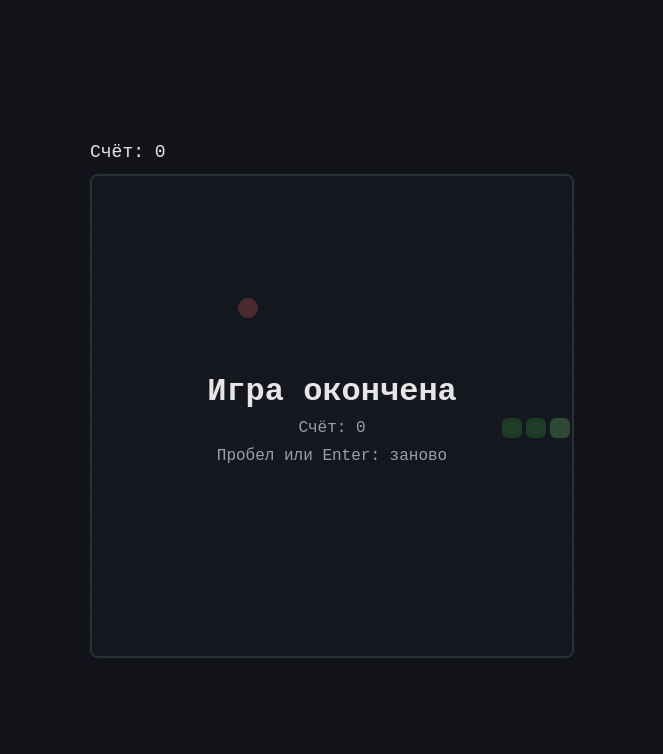
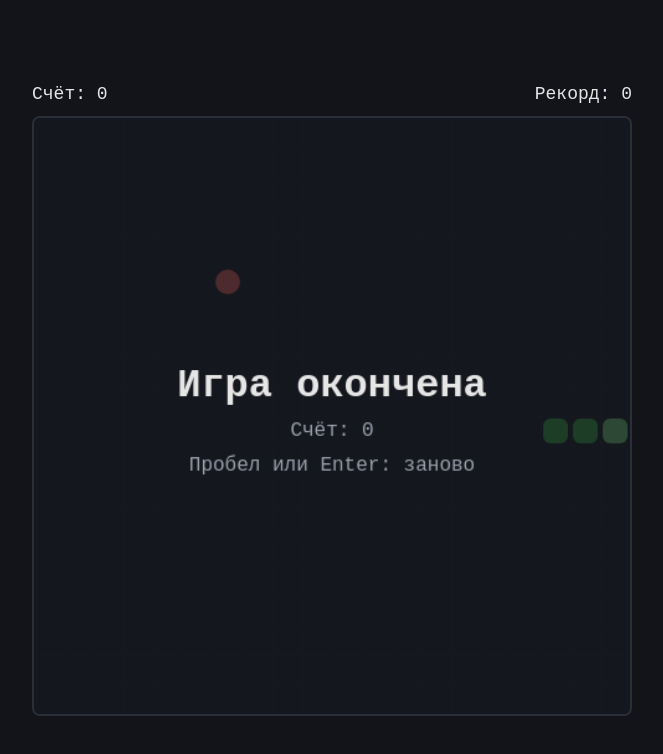
Before and after one commit to balabandev/snake-game, a plain HTML site: page index.html in a window 1280 px wide. Shown: the whole page, without its empty margins (308-971 px from the left). Drawn offline with Linux system fonts and the light colour scheme.

Commit message:
Added adaptivity and some new abilities

```diff
--- a/index.html
+++ b/index.html
@@ -9,7 +9,10 @@
 </head>
 <body>
     <main class="game">
-        <div class="hud">Счёт: <span id="score">0</span></div>
+        <div class="hud">
+        <span>Счёт: <span id="score">0</span></span>
+        <span>Рекорд: <span id="high-score">0</span></span>
+        </div>
         <canvas id="game-canvas"></canvas>
     </main>
     <script type="module" src="src/main.js"></script>
--- a/src/config.js
+++ b/src/config.js
@@ -3,23 +3,46 @@ export const CONFIG = {
   CELL_SIZE: 24,
   CELL_PADDING: 2,
   CELL_RADIUS: 6,
+
   TICK_MS: 120,
+  MIN_TICK_MS: 60,
+  SPEED_STEP_MS: 3,
+  MAX_FRAME_MS: 250,
+
   INITIAL_SNAKE_LENGTH: 3,
   POINTS_PER_FOOD: 1,
+  MAX_QUEUED_TURNS: 2,
+
+  STORAGE_KEY_HIGH_SCORE: 'snake:highScore',
+
+  STATUS: {
+    PLAYING: 'playing',
+    PAUSED: 'paused',
+    GAME_OVER: 'game_over',
+    WON: 'won',
+  },
+
   DIRECTIONS: {
-    UP:    { x: 0,  y: -1 },
-    DOWN:  { x: 0,  y: 1 },
-    LEFT:  { x: -1, y: 0 },
-    RIGHT: { x: 1,  y: 0 },
+    UP: { x: 0, y: -1 },
+    DOWN: { x: 0, y: 1 },
+    LEFT: { x: -1, y: 0 },
+    RIGHT: { x: 1, y: 0 },
   },
-    MAX_QUEUED_TURNS: 2,
+
   KEY_BINDINGS: {
     ArrowUp: 'UP', KeyW: 'UP',
     ArrowDown: 'DOWN', KeyS: 'DOWN',
     ArrowLeft: 'LEFT', KeyA: 'LEFT',
     ArrowRight: 'RIGHT', KeyD: 'RIGHT',
   },
-    MAX_FRAME_MS: 250,
+  RESTART_KEYS: ['Space', 'Enter'],
+  PAUSE_KEYS: ['KeyP', 'Escape'],
+
+  FONT: {
+    TITLE: 'bold 32px monospace',
+    HINT: '16px monospace',
+  },
+
   COLORS: {
     BACKGROUND: '#1b1e27',
     GRID: '#242834',
@@ -30,14 +53,4 @@ export const CONFIG = {
     TEXT: '#e6e6e6',
     TEXT_MUTED: '#9aa0ad',
   },
-    STATUS: {
-        PLAYING: 'playing',
-        GAME_OVER: 'game_over',
-        WON: 'won',
-    },
-    RESTART_KEYS: ['Enter', 'Space'],
-    FONT: {
-        TITLE: 'bold 32px monospace',
-        HINT: '16px monospace',
-    },
-}
+};
--- a/src/game.js
+++ b/src/game.js
@@ -34,6 +34,30 @@ export class Game {
       score: this.#score,
       status: this.#status,
     };
+  }
+
+  get tickMs() {
+    const { TICK_MS, MIN_TICK_MS, SPEED_STEP_MS } = CONFIG;
+    return Math.max(MIN_TICK_MS, TICK_MS - this.#score * SPEED_STEP_MS);
+  }
+
+  restart() {
+    const { GAME_OVER, WON } = CONFIG.STATUS;
+    if (this.#status === GAME_OVER || this.#status === WON) this.reset();
+  }
+
+  pause() {
+    if (this.#status === CONFIG.STATUS.PLAYING) {
+      this.#status = CONFIG.STATUS.PAUSED;
+    }
+  }
+
+  togglePause() {
+    if (this.#status === CONFIG.STATUS.PAUSED) {
+      this.#status = CONFIG.STATUS.PLAYING;
+    } else {
+      this.pause();
+    }
   }
 
   turn(direction) {
--- /dev/null
+++ b/src/hud.js
@@ -0,0 +1,22 @@
+export class Hud {
+  #scoreElement;
+  #highScoreElement;
+  #score = null;
+  #highScore = null;
+
+  constructor() {
+    this.#scoreElement = document.getElementById('score');
+    this.#highScoreElement = document.getElementById('high-score');
+  }
+
+  update(score, highScore) {
+    if (score !== this.#score) {
+      this.#scoreElement.textContent = score;
+      this.#score = score;
+    }
+    if (highScore !== this.#highScore) {
+      this.#highScoreElement.textContent = highScore;
+      this.#highScore = highScore;
+    }
+  }
+}
--- a/src/input.js
+++ b/src/input.js
@@ -3,22 +3,28 @@ import { CONFIG } from './config.js';
 export class Input {
   #onDirection;
   #onRestart;
+  #onPause;
 
-  constructor({ onDirection, onRestart }) {
+  constructor({ onDirection, onRestart, onPause }) {
     this.#onDirection = onDirection;
     this.#onRestart = onRestart;
+    this.#onPause = onPause;
     window.addEventListener('keydown', this.#handleKeyDown);
   }
 
   #handleKeyDown = (event) => {
-    const directionName = CONFIG.KEY_BINDINGS[event.code];
-    const isRestartKey = CONFIG.RESTART_KEYS.includes(event.code);
-    if (!directionName && !isRestartKey) return;
+    const { code } = event;
+    const directionName = CONFIG.KEY_BINDINGS[code];
+    const isRestartKey = CONFIG.RESTART_KEYS.includes(code);
+    const isPauseKey = CONFIG.PAUSE_KEYS.includes(code);
+    if (!directionName && !isRestartKey && !isPauseKey) return;
 
-    event.preventDefault();
+    event.preventDefault(); // стрелки и пробел не должны скроллить страницу
     if (event.repeat) return;
 
-    if (isRestartKey) {
+    if (isPauseKey) {
+      this.#onPause();
+    } else if (isRestartKey) {
       this.#onRestart();
     } else {
       this.#onDirection(CONFIG.DIRECTIONS[directionName]);
--- a/src/main.js
+++ b/src/main.js
@@ -1,40 +1,49 @@
 import { CONFIG } from './config.js';
+import { Game } from './game.js';
+import { Hud } from './hud.js';
+import { Input } from './input.js';
 import { Renderer } from './renderer.js';
-import { Game } from './game.js';
-import { Input } from './input.js';
+import { loadHighScore, saveHighScore } from './storage.js';
 
-const canvas = document.getElementById('game-canvas');
-const renderer = new Renderer(canvas);
+const renderer = new Renderer(document.getElementById('game-canvas'));
+const hud = new Hud();
 const game = new Game();
-const scoreElement = document.getElementById('score');
-let displayedScore = 0;
+let highScore = loadHighScore();
+
 new Input({
   onDirection: (direction) => game.turn(direction),
-  onRestart: () => {
-    if (game.state.status !== CONFIG.STATUS.PLAYING) game.reset();
-  },
+  onRestart: () => game.restart(),
+  onPause: () => game.togglePause(),
+});
+
+document.addEventListener('visibilitychange', () => {
+  if (document.hidden) game.pause();
 });
 
 let lastTime = performance.now();
 let accumulator = 0;
+
+function updateHighScore(score) {
+  if (score <= highScore) return;
+  highScore = score;
+  saveHighScore(highScore);
+}
 
 function frame(now) {
   const delta = Math.min(now - lastTime, CONFIG.MAX_FRAME_MS);
   lastTime = now;
   accumulator += delta;
 
-  while (accumulator >= CONFIG.TICK_MS) {
+  while (accumulator >= game.tickMs) {
+    accumulator -= game.tickMs;
     game.tick();
-    accumulator -= CONFIG.TICK_MS;
   }
 
-    const { score } = game.state;
-  if (score !== displayedScore) {
-    scoreElement.textContent = score;
-    displayedScore = score;
-  }
+  const state = game.state;
+  updateHighScore(state.score);
+  hud.update(state.score, highScore);
+  renderer.render(state);
 
-  renderer.render(game.state);
   requestAnimationFrame(frame);
 }
 
--- a/src/renderer.js
+++ b/src/renderer.js
@@ -1,6 +1,12 @@
 import { CONFIG } from './config.js';
 
 const OVERLAY_OFFSET_Y = { TITLE: -24, SCORE: 12, HINT: 40 };
+
+const OVERLAY_TEXT = {
+  [CONFIG.STATUS.GAME_OVER]: { title: 'Игра окончена', hint: 'Пробел или Enter: заново' },
+  [CONFIG.STATUS.WON]: { title: 'Победа!', hint: 'Пробел или Enter: заново' },
+  [CONFIG.STATUS.PAUSED]: { title: 'Пауза', hint: 'P или Esc: продолжить' },
+};
 
 export class Renderer {
   #ctx;
@@ -82,7 +88,7 @@ export class Renderer {
   #drawOverlay({ status, score }) {
     const ctx = this.#ctx;
     const center = this.#sizePx / 2;
-    const title = status === CONFIG.STATUS.WON ? 'Победа!' : 'Игра окончена';
+    const { title, hint } = OVERLAY_TEXT[status];
 
     ctx.save();
     ctx.fillStyle = CONFIG.COLORS.OVERLAY;
@@ -98,7 +104,7 @@ export class Renderer {
     ctx.fillStyle = CONFIG.COLORS.TEXT_MUTED;
     ctx.font = CONFIG.FONT.HINT;
     ctx.fillText(`Счёт: ${score}`, center, center + OVERLAY_OFFSET_Y.SCORE);
-    ctx.fillText('Пробел или Enter: заново', center, center + OVERLAY_OFFSET_Y.HINT);
+    ctx.fillText(hint, center, center + OVERLAY_OFFSET_Y.HINT);
     ctx.restore();
   }
 }
--- /dev/null
+++ b/src/storage.js
@@ -0,0 +1,18 @@
+import { CONFIG } from './config.js';
+
+export function loadHighScore() {
+    try {
+        const value = Number.parseInt(localStorage.getItem(CONFIG.HIGH_SCORE_KEY));
+        return Number.idFinite(value) && value >= 0 ? value : 0;
+    } catch {
+        return 0;
+    }
+}
+
+export function saveHighScore(score) {
+    try {
+        localStorage.setItem(CONFIG.HIGH_SCORE_KEY, String(score));
+    } catch {
+        // Ignore errors when saving to localStorage
+    }
+}
--- a/style.css
+++ b/style.css
@@ -2,27 +2,69 @@
   box-sizing: border-box;
 }
 
+:root {
+  --page-padding: 16px;
+  --hud-height: 40px;   /* запас под строку со счётом и отступ */
+  --board-max: 600px;
+
+  /* Доска: влезает и по ширине, и по высоте экрана, но не больше максимума */
+  --board-size: min(
+    100vw - var(--page-padding) * 2,
+    100vh - var(--page-padding) * 2 - var(--hud-height),
+    var(--board-max)
+  );
+}
+
+@supports (height: 100dvh) {
+  :root {
+    --board-size: min(
+      100vw - var(--page-padding) * 2,
+      100dvh - var(--page-padding) * 2 - var(--hud-height),
+      var(--board-max)
+    );
+  }
+}
+
+html,
 body {
   margin: 0;
+  overscroll-behavior: none; /* не дёргать страницу при жестах */
+}
+
+body {
   min-height: 100vh;
   display: grid;
   place-items: center;
+  padding: var(--page-padding);
   background-color: #12141a;
 }
 
-#game-canvas {
-    max-width: 100%;
-    border: 2px solid #2a2f3a;
-    border-radius: 8px;
+@supports (height: 100dvh) {
+  body {
+    min-height: 100dvh;
+  }
 }
 
 .game {
   display: flex;
   flex-direction: column;
   gap: 12px;
+  width: var(--board-size);
 }
 
 .hud {
+  display: flex;
+  justify-content: space-between;
   color: #e6e6e6;
-  font: 18px monospace;
+  font: clamp(14px, 3.6vw, 18px) monospace;
 }
+
+#game-canvas {
+  display: block;
+  width: 100%;
+  height: auto;
+  aspect-ratio: 1 / 1;
+  border: 2px solid #2a2f3a;
+  border-radius: 8px;
+  touch-action: none; /* пригодится для свайпов: браузер не будет скроллить */
+}
```
Lines whose indentation alone changed are shown as unchanged.
